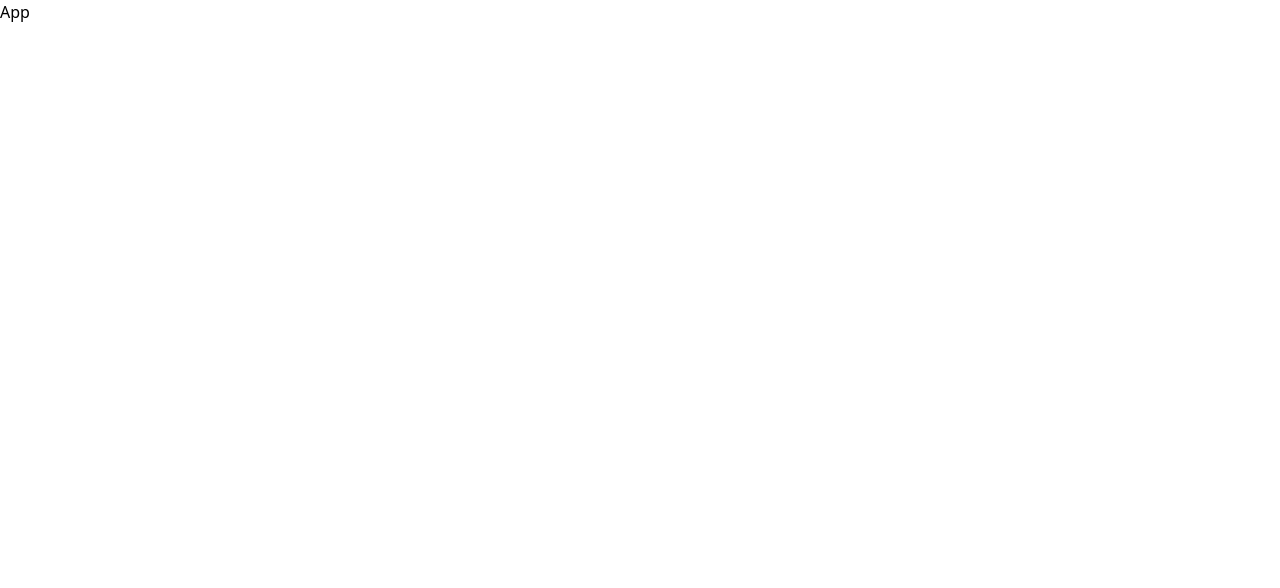
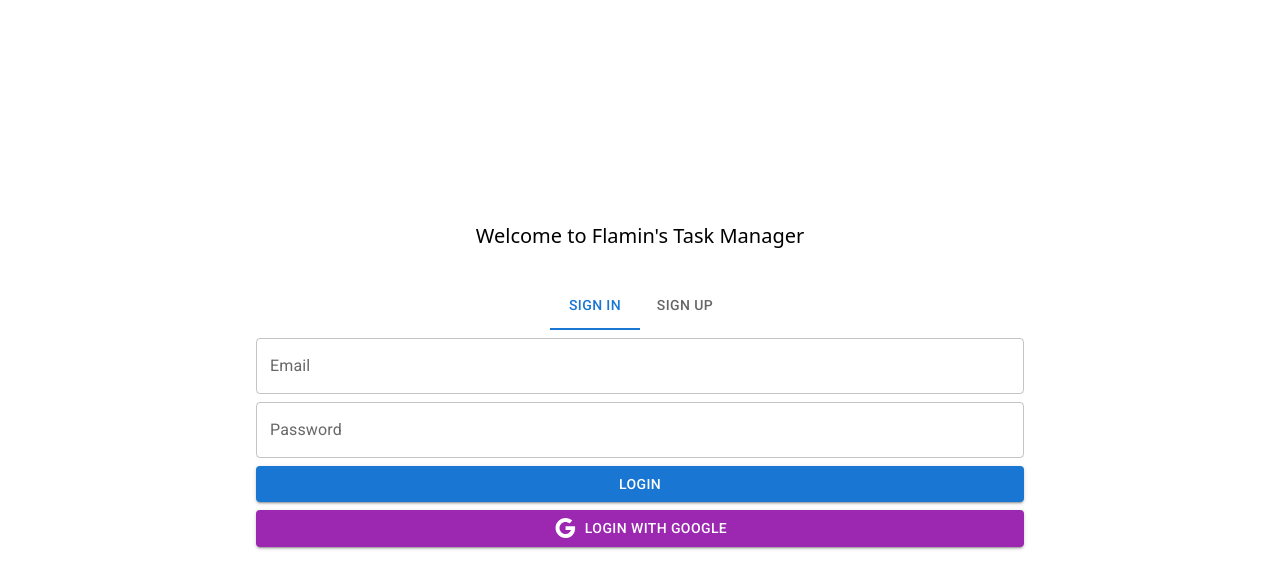
Before and after one commit to Flamindemigod/tasks, a React (Create React App) app: page / in a window 1280 px wide. Shown: the top 588 px of the page. Built offline with nearby package versions, Linux system fonts and the light colour scheme.

Commit message:
done login and signup components

```diff
--- a/src/App.js
+++ b/src/App.js
@@ -1,8 +1,26 @@
-import React from 'react'
+import React, { useEffect } from 'react'
+import { useSelector, useDispatch } from 'react-redux';
+import Auth from './components/auth/Auth';
+import { setUser } from './features/user';
+import { supabase } from './supabaseClient'
 
 const App = () => {
+  const dispatch = useDispatch();
+  const session = useSelector((state) => state.user.value);
+
+  useEffect(() => {
+    supabase.auth.getSession().then(({ data: { session } }) => {
+      dispatch(setUser(session));
+    })
+
+    supabase.auth.onAuthStateChange((_event, session) => {
+      dispatch(setUser(session));
+    })
+  }, [])
   return (
-    <div>App</div>
+    <div>
+      {!session ? <Auth /> : <></>}
+    </div>
   )
 }
 
--- /dev/null
+++ b/src/components/auth/Auth.js
@@ -0,0 +1,66 @@
+import { useState } from 'react';
+import Login from './Login'
+import SignInGoogle from './SignInGoogle'
+import { Tabs, Tab, Box, Typography } from '@mui/material'
+import SignUp from './SignUp';
+
+function TabPanel(props) {
+    const { children, value, index, ...other } = props;
+
+    return (
+        <div
+            role="tabpanel"
+            hidden={value !== index}
+            id={`simple-tabpanel-${index}`}
+            aria-labelledby={`simple-tab-${index}`}
+            {...other}
+            className="w-full"
+        >
+            {value === index && (
+                <Box>
+                    {children}
+                </Box>
+            )}
+        </div>
+    );
+}
+
+
+function a11yProps(index) {
+    return {
+        id: `simple-tab-${index}`,
+        'aria-controls': `simple-tabpanel-${index}`,
+    };
+}
+
+const Auth = () => {
+
+    const [value, setValue] = useState(0);
+
+    const handleChange = (event, newValue) => {
+        setValue(newValue);
+    };
+
+
+    return (
+        <Box className='flex flex-col justify-center items-center h-screen w-screen' >
+            <div className='text-xl'>Welcome to Flamin's Task Manager</div>
+
+            <Box className='p-8 w-full flex flex-col gap-2' sx={{maxWidth:"52rem"}}>
+            <Tabs centered value={value} onChange={handleChange} aria-label="basic tabs example">
+                <Tab label="Sign In" {...a11yProps(0)} />
+                <Tab label="Sign Up" {...a11yProps(1)} />
+            </Tabs>
+            <TabPanel value={value} index={0}>
+                <Login />
+            </TabPanel>
+            <TabPanel value={value} index={1}>
+                <SignUp />
+            </TabPanel>
+            <SignInGoogle />
+            </Box>
+        </Box >
+    )
+}
+
+export default Auth
--- /dev/null
+++ b/src/components/auth/Login.js
@@ -0,0 +1,53 @@
+import React from 'react'
+import { useState } from 'react'
+import { supabase } from '../../supabaseClient'
+import { TextField, Button, CircularProgress } from '@mui/material'
+const Login = () => {
+  const [loading, setLoading] = useState(false)
+  const [email, setEmail] = useState('')
+  const [password, setPassword] = useState('')
+  const [open, setOpen] = useState(false);
+  const [snackBarText, setSnackBarText] = useState("")
+  const handleClick = () => {
+    setOpen(true);
+  };
+  const handleLoginMagic = async (e) => {
+    e.preventDefault()
+
+    try {
+      setLoading(true)
+      const { error } = await supabase.auth.signInWithPassword({ email, password })
+      if (error) throw error
+    } catch (error) {
+      alert(error.error_description || error.message)
+    } finally {
+      setLoading(false)
+    }
+  }
+
+  return (
+    <div className='flex flex-col gap-2 w-full'>
+      <TextField
+        label="Email"
+        id="email"
+        type="email"
+        placeholder="Your email address"
+        value={email}
+        onChange={(e) => setEmail(e.target.value)}
+      />
+      <TextField
+        label="Password"
+        id="password"
+        type="password"
+        placeholder="Your Password"
+        value={password}
+        onChange={(e) => setPassword(e.target.value)}
+      />
+      <Button variant='contained' sx={{ width: "100%", marginInline: "auto" }} onClick={handleLoginMagic}>
+        {!loading ? "Login" : <CircularProgress />}
+      </Button>
+    </div>
+  )
+}
+
+export default Login
--- /dev/null
+++ b/src/components/auth/SignInGoogle.js
@@ -0,0 +1,26 @@
+import React from 'react'
+import { supabase } from '../../supabaseClient'
+import { Button } from '@mui/material'
+import { Google } from '@mui/icons-material'
+const SignInGoogle = () => {
+    const handleLoginGoogle = async (e) => {
+        try {
+          const { user, session, error } = await supabase.auth.signInWithOAuth({
+            provider: 'google',
+          })
+          if (error) throw error
+        } catch (error) {
+          alert(error.error_description || error.message)
+        }
+
+
+      }
+
+    return (
+        <Button variant='contained' color='secondary' sx={{ width: "100%", marginInline: "auto", display: "flex", gap: "0.5rem" }} onClick={handleLoginGoogle}>
+            <Google /> Login with Google
+        </Button>
+    )
+}
+
+export default SignInGoogle
--- /dev/null
+++ b/src/components/auth/SignUp.js
@@ -0,0 +1,49 @@
+import { supabase } from '../../supabaseClient'
+import React, {useState} from 'react'
+import { TextField, Button, CircularProgress } from '@mui/material'
+
+const SignUp = () => {
+    const [loading, setLoading] = useState(false)
+  const [email, setEmail] = useState('')
+  const [password, setPassword] = useState('')
+
+  const handleSignUp = async (e) => {
+    e.preventDefault()
+
+    try {
+      setLoading(true)
+      const { error } = await supabase.auth.signUp({ email, password })
+      if (error) throw error
+      alert('Check your confirm email!')
+    } catch (error) {
+      alert(error.error_description || error.message)
+    } finally {
+      setLoading(false)
+    }
+  }
+  return (
+    <div className='flex flex-col gap-2'>
+      <TextField
+        label="Email"
+        id="email"
+        type="email"
+        placeholder="Your email address"
+        value={email}
+        onChange={(e) => setEmail(e.target.value)}
+      />
+      <TextField
+        label="Password"
+        id="password"
+        type="password"
+        placeholder="Your Password"
+        value={password}
+        onChange={(e) => setPassword(e.target.value)}
+      />
+      <Button variant='contained' sx={{ width: "100%", marginInline: "auto" }} onClick={handleSignUp}>
+        {!loading ? "Sign Up" : <CircularProgress />}
+      </Button>
+    </div>
+  )
+}
+
+export default SignUp
--- /dev/null
+++ b/src/features/user.js
@@ -0,0 +1,21 @@
+import { createSlice } from "@reduxjs/toolkit";
+
+
+export const userSlice = createSlice({
+    name: "user",
+    initialState: {
+        value: {
+            user: {}
+        }
+    },
+    reducers: {
+        setUser: (state, action) => {
+            //action -> userObject
+            state.value = action.payload;
+        },
+    }
+});
+
+export const { setUser } = userSlice.actions;
+
+export default userSlice.reducer;
--- a/src/index.js
+++ b/src/index.js
@@ -3,13 +3,17 @@ import ReactDOM from 'react-dom/client';
 import './index.css';
 import App from './App';
 import reportWebVitals from './reportWebVitals';
+//Redux Stuff
 import { configureStore } from "@reduxjs/toolkit";
 import { Provider } from "react-redux";
+import userReducer from "./features/user";
+//Mui DatePicker Stuff
 import { LocalizationProvider } from '@mui/x-date-pickers';
 import { AdapterMoment } from '@mui/x-date-pickers/AdapterMoment';
+
 const store = configureStore({
   reducer: {
-
+    user: userReducer,
   },
 })
 
--- a/src/supabaseClient.js
+++ b/src/supabaseClient.js
@@ -3,4 +3,5 @@ import { createClient } from '@supabase/supabase-js'
 const supabaseUrl = process.env.REACT_APP_SUPABASE_URL
 const supabaseAnonKey = process.env.REACT_APP_SUPABASE_ANON_KEY
 
+console.log(process.env)
 export const supabase = createClient(supabaseUrl, supabaseAnonKey)
```
Also changed, not shown: 1 other file (tests, documents, lock files or other folders).
